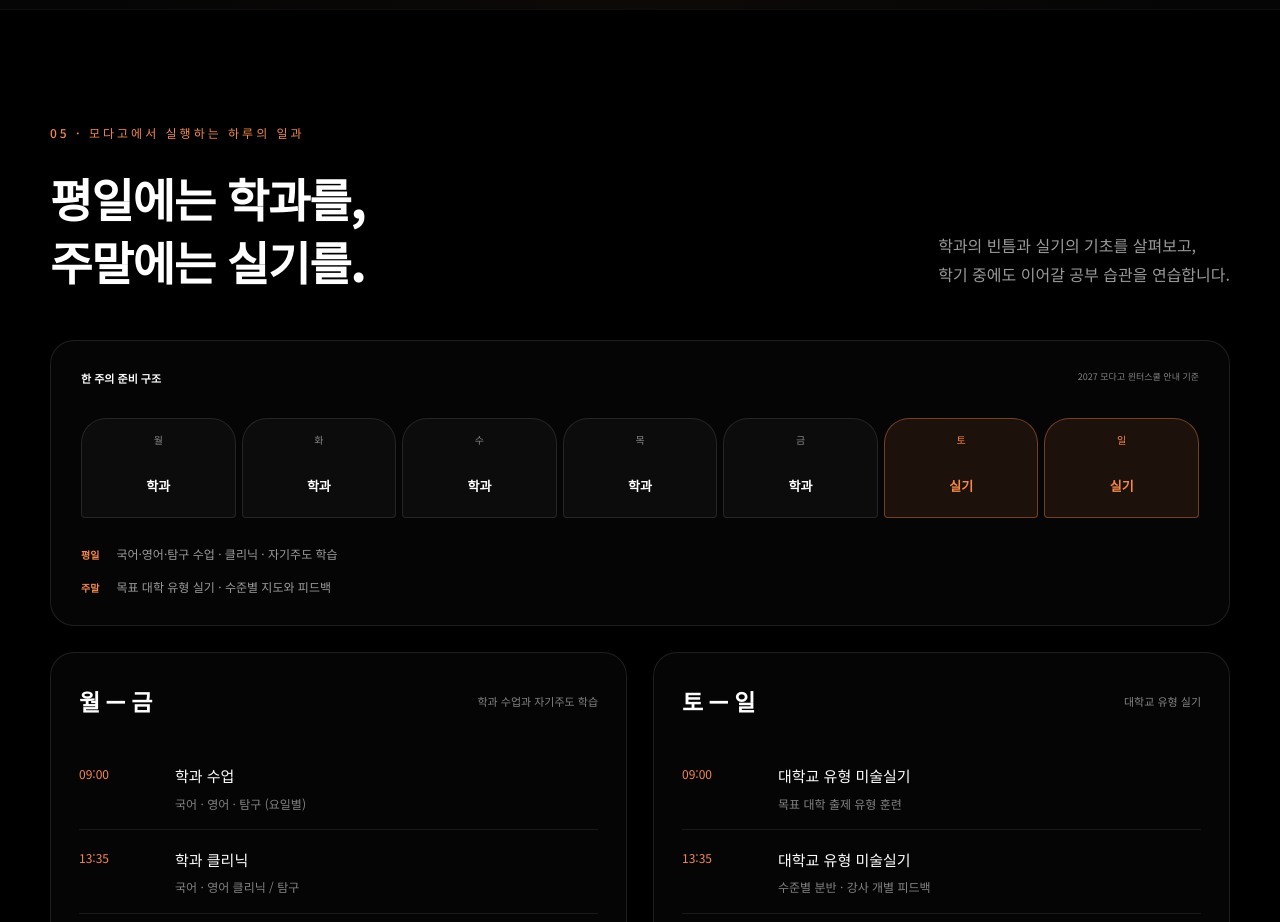
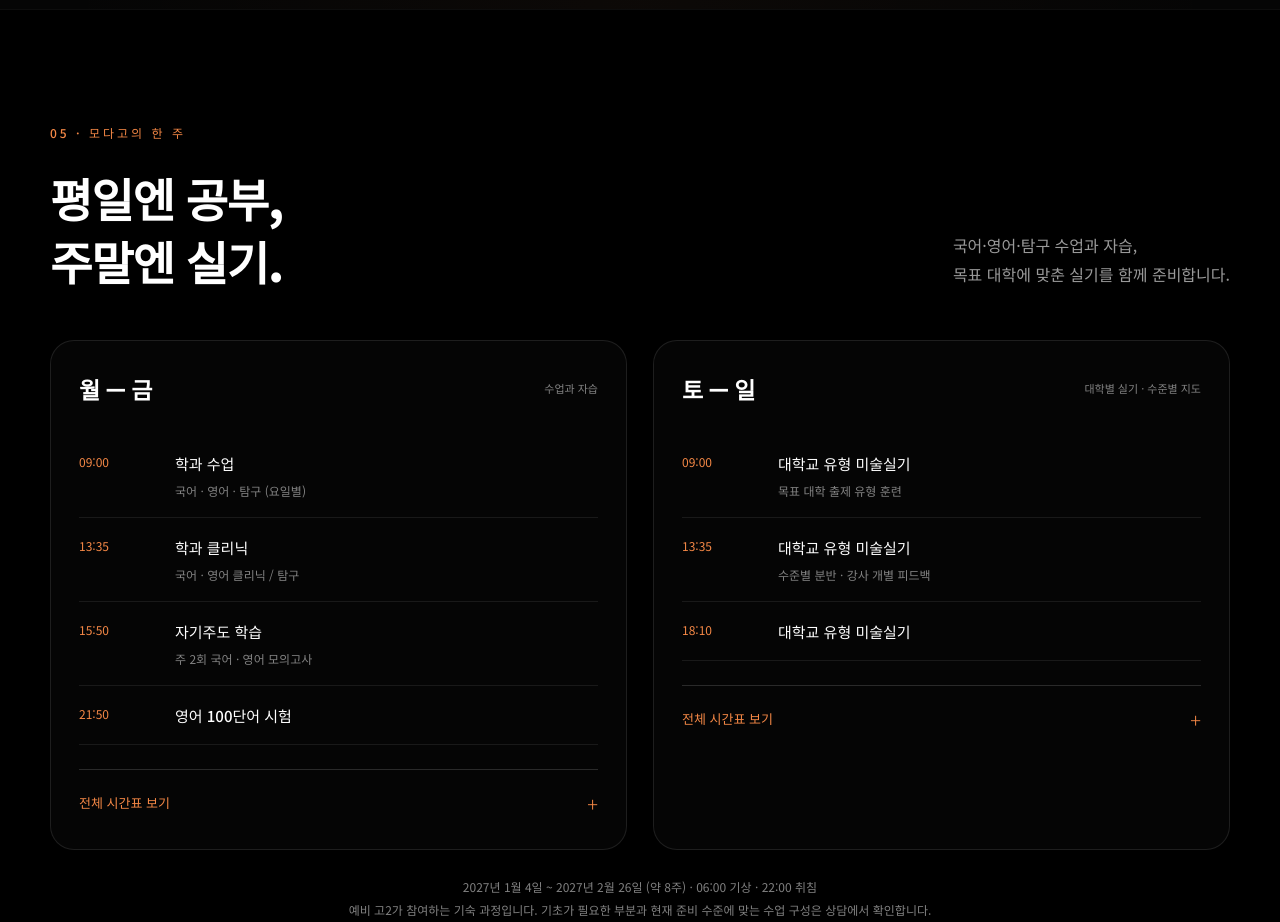
Before and after one commit to gyhan0223/v0-art-academy-website, a Next.js app: page /winter/grade-11 in a window 1280 px wide. Shown: the part 4860-5782 px from the top of the page. Built offline with nearby package versions, Linux system fonts and the light colour scheme.

Commit message:
Simplify grade 11 weekly routine overview

```diff
--- a/components/winter/Grade11Program.tsx
+++ b/components/winter/Grade11Program.tsx
@@ -11,13 +11,13 @@ import {
 const routineDays = [
   {
     name: "월 — 금",
-    caption: "학과 수업과 자기주도 학습",
+    caption: "수업과 자습",
     blocks: WEEKDAY_SCHEDULE,
     highlights: ["09:00", "13:35", "15:50", "21:50"],
   },
   {
     name: "토 — 일",
-    caption: "대학교 유형 실기",
+    caption: "대학별 실기 · 수준별 지도",
     blocks: WEEKEND_SCHEDULE,
     highlights: ["09:00", "13:35", "18:10"],
   },
@@ -44,41 +44,18 @@ export function Grade11Routine() {
       <div className="rt-wrap">
         <div className="rt-section-heading">
           <div>
-            <p className="rt-kicker">05 · 모다고에서 실행하는 하루의 일과</p>
+            <p className="rt-kicker">05 · 모다고의 한 주</p>
             <h2>
-              평일에는 학과를,
+              평일엔 공부,
               <br />
-              주말에는 실기를.
+              주말엔 실기.
             </h2>
           </div>
           <p className="rt-intro">
-            학과의 빈틈과 실기의 기초를 살펴보고,
+            국어·영어·탐구 수업과 자습,
             <br />
-            학기 중에도 이어갈 공부 습관을 연습합니다.
+            목표 대학에 맞춘 실기를 함께 준비합니다.
           </p>
-        </div>
-
-        <div className="rt-allocation">
-          <div className="rt-allocation-head">
-            <span>한 주의 준비 구조</span>
-            <span>{CAMP_INFO.name} 안내 기준</span>
-          </div>
-          <div className="rt-week-strip">
-            {["월", "화", "수", "목", "금", "토", "일"].map((day, i) => (
-              <div key={day} className={i > 4 ? "rt-week-art" : undefined}>
-                <span>{day}</span>
-                <b>{i > 4 ? "실기" : "학과"}</b>
-              </div>
-            ))}
-          </div>
-          <div className="rt-allocation-notes">
-            <p>
-              <strong>평일</strong>국어·영어·탐구 수업 · 클리닉 · 자기주도 학습
-            </p>
-            <p>
-              <strong>주말</strong>목표 대학 유형 실기 · 수준별 지도와 피드백
-            </p>
-          </div>
         </div>
 
         <div className="rt-schedule-grid">
```
